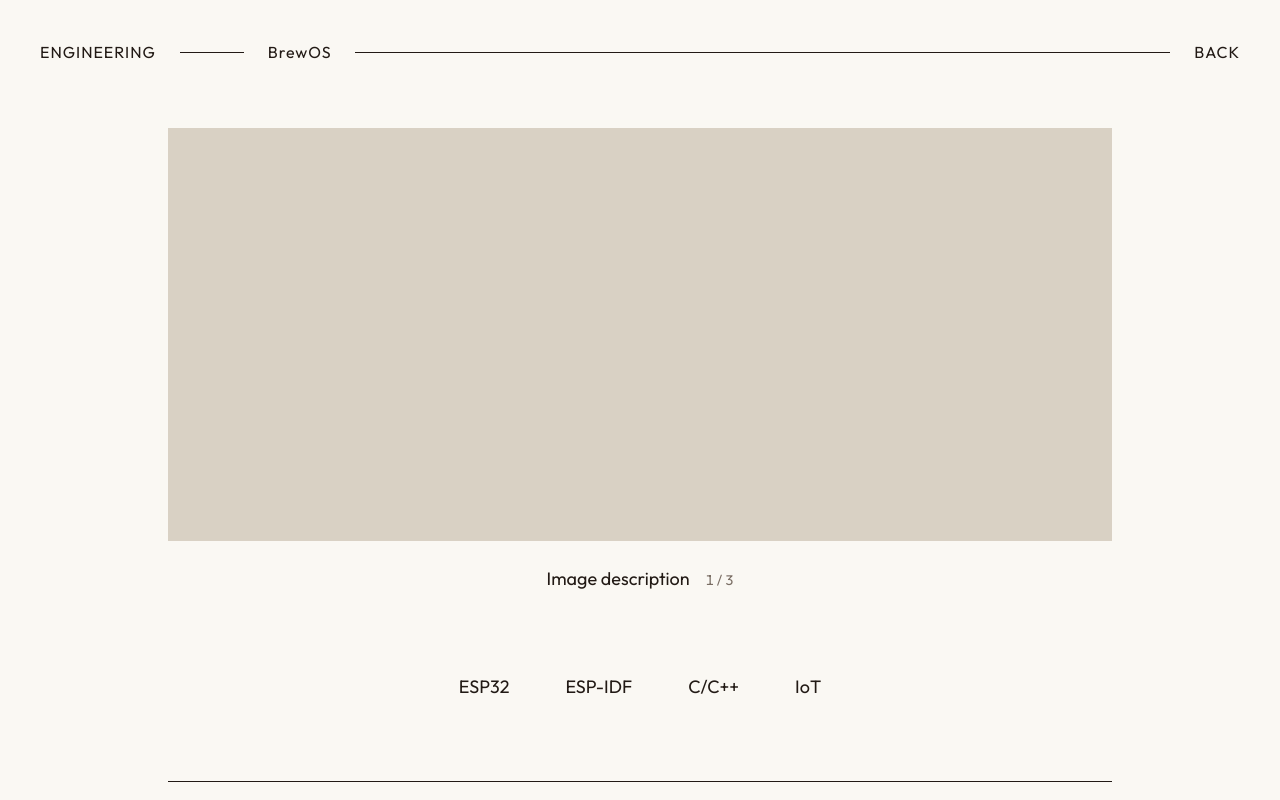
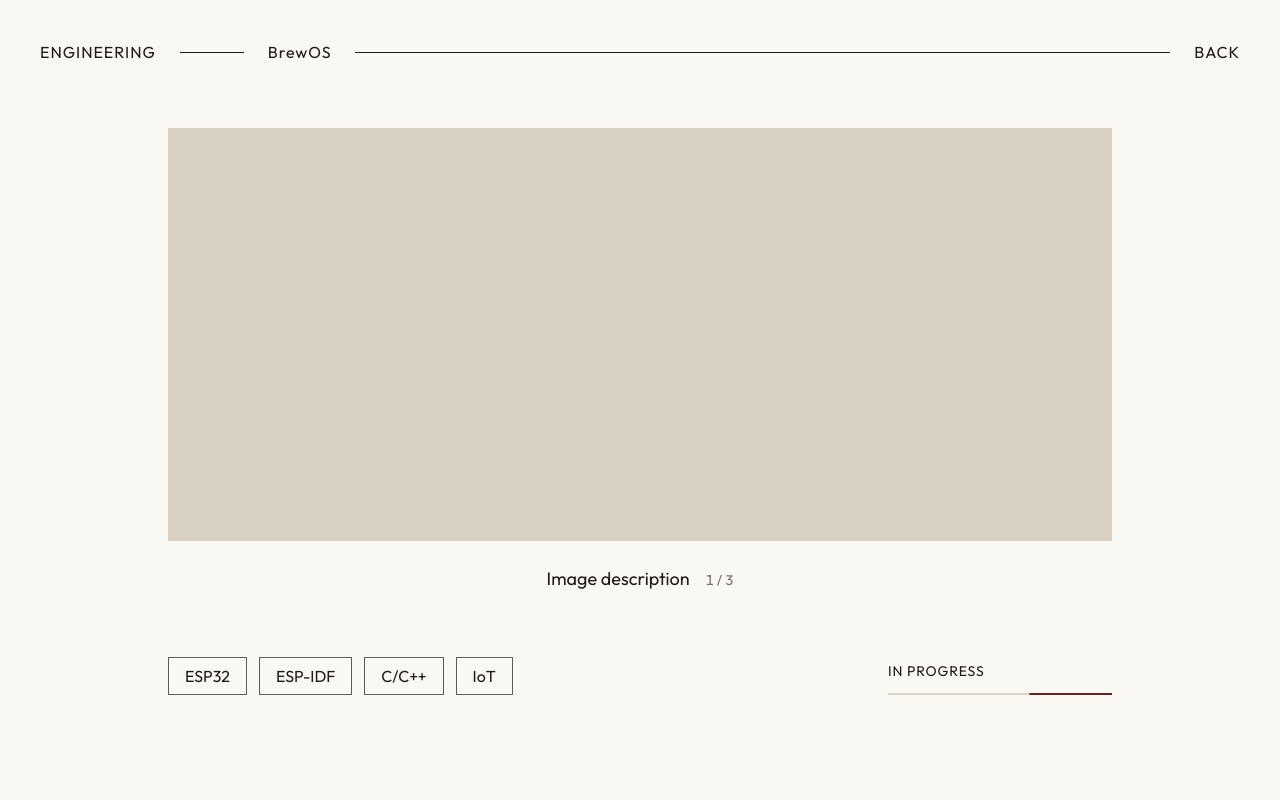
Before and after one commit to alishbahkap/alishbahkap.github.io, a Next.js app: page /engineering/brewos in a window 1280 px wide. Shown: the top 800 px of the page. Built offline with nearby package versions, Linux system fonts and the light colour scheme; no server answers; a web font is replaced by a local one.

Commit message:
messing w/ eng page

```diff
--- a/src/app/engineering/[slug]/page.tsx
+++ b/src/app/engineering/[slug]/page.tsx
@@ -1,8 +1,8 @@
 import type { Metadata } from "next";
 import { notFound } from "next/navigation";
 import { BackLink, BreadcrumbBar } from "@/components/breadcrumb-bar";
-import { CaseStudy } from "@/components/case-study";
 import { HeroGallery } from "@/components/hero-gallery";
+import { StatusBar } from "@/components/status-bar";
 import { engineeringProjects } from "@/content/engineering";
 import { photo } from "@/lib/photos";
 
@@ -48,16 +48,24 @@ export default async function EngineeringProjectPage({ params }: Props) {
           <HeroGallery images={images} />
         </div>
 
-        <h2 className="sr-only">Technical skills</h2>
-        <ul className="mt-14 flex flex-wrap justify-center gap-x-8 gap-y-3 sm:gap-x-14 text-lg sm:mt-20">
-          {project.skills.map((skill, i) => (
-            <li key={skill + i}>{skill}</li>
-          ))}
-        </ul>
+        {/* Skills on the left, project status on the right (stacked on phones) */}
+        <div className="mt-12 flex flex-col gap-10 sm:mt-16 sm:flex-row sm:items-end sm:justify-between">
+          <div>
+            <h2 className="sr-only">Technical skills</h2>
+            <ul className="flex flex-wrap gap-3">
+              {project.skills.map((skill, i) => (
+                <li key={skill + i} className="border border-espresso/70 px-4 py-1.5">
+                  {skill}
+                </li>
+              ))}
+            </ul>
+          </div>
+          <StatusBar status={project.status} progress={project.progress} />
+        </div>
 
-        <div className="mt-14 sm:mt-20">
-          <CaseStudy sections={project.sections} />
-        </div>
+        {/* Case-study sections are hidden for now; the text is still in content/engineering.ts.
+            To bring them back: import CaseStudy from "@/components/case-study" and add
+            <div className="mt-20"><CaseStudy sections={project.sections} /></div> */}
       </main>
     </>
   );
--- a/src/app/globals.css
+++ b/src/app/globals.css
@@ -46,11 +46,26 @@ body {
   animation: page-in 250ms ease-out both;
 }
 
+/* "In progress" bar: a short segment drifting slowly along a hairline */
+@keyframes progress-drift {
+  from {
+    transform: translateX(-100%);
+  }
+  to {
+    transform: translateX(250%);
+  }
+}
+
+.progress-drift {
+  animation: progress-drift 3.2s ease-in-out infinite;
+}
+
 @media (prefers-reduced-motion: reduce) {
   html {
     scroll-behavior: auto;
   }
-  .page-in {
+  .page-in,
+  .progress-drift {
     animation: none;
   }
   *,
--- /dev/null
+++ b/src/components/status-bar.tsx
@@ -0,0 +1,32 @@
+/**
+ * A hairline progress bar with a label.
+ * With `progress` (0–100) it fills to that point; without it, a short burgundy
+ * segment drifts along the line to read as "ongoing".
+ */
+export function StatusBar({ status, progress }: { status: string; progress?: number }) {
+  const known = typeof progress === "number";
+  const value = known ? Math.min(100, Math.max(0, progress)) : undefined;
+
+  return (
+    <div className="w-full sm:w-56">
+      <div className="flex items-baseline justify-between text-sm tracking-[0.06em] uppercase">
+        <span>{status}</span>
+        {known && <span className="text-muted tabular-nums">{value}%</span>}
+      </div>
+      <div
+        role="progressbar"
+        aria-label={status}
+        aria-valuemin={known ? 0 : undefined}
+        aria-valuemax={known ? 100 : undefined}
+        aria-valuenow={value}
+        className="relative mt-3 h-[2px] overflow-hidden bg-rule"
+      >
+        {known ? (
+          <div className="absolute inset-y-0 left-0 bg-oxblood" style={{ width: `${value}%` }} />
+        ) : (
+          <div className="progress-drift absolute inset-y-0 left-0 w-2/5 bg-oxblood" />
+        )}
+      </div>
+    </div>
+  );
+}
--- a/src/content/engineering.ts
+++ b/src/content/engineering.ts
@@ -14,6 +14,10 @@ export type EngineeringProject = {
   /** One line under the title on the gallery card. */
   summary: string;
   skills: string[];
+  /** Label beside the progress bar, e.g. "In progress" or "Complete". */
+  status: string;
+  /** Optional 0–100. Leave out for a moving "in progress" bar with no number. */
+  progress?: number;
   /** The hero gallery on the project page; the caption changes with each image. */
   gallery: GalleryImage[];
   sections: {
@@ -36,6 +40,7 @@ export const engineeringProjects: EngineeringProject[] = [
     title: "BrewOS",
     summary: "ESP32 Espresso System",
     skills: ["ESP32", "ESP-IDF", "C/C++", "IoT"],
+    status: "In progress",
     gallery: placeholderGallery("brewos"),
     sections: {
       problem: [
@@ -56,6 +61,7 @@ export const engineeringProjects: EngineeringProject[] = [
     title: "RabbitHole",
     summary: "Literary Discovery Program",
     skills: ["React Native", "Expo", "TypeScript", "Supabase", "PostgreSQL"],
+    status: "In progress",
     gallery: placeholderGallery("rabbithole"),
     sections: {
       problem: [
```
